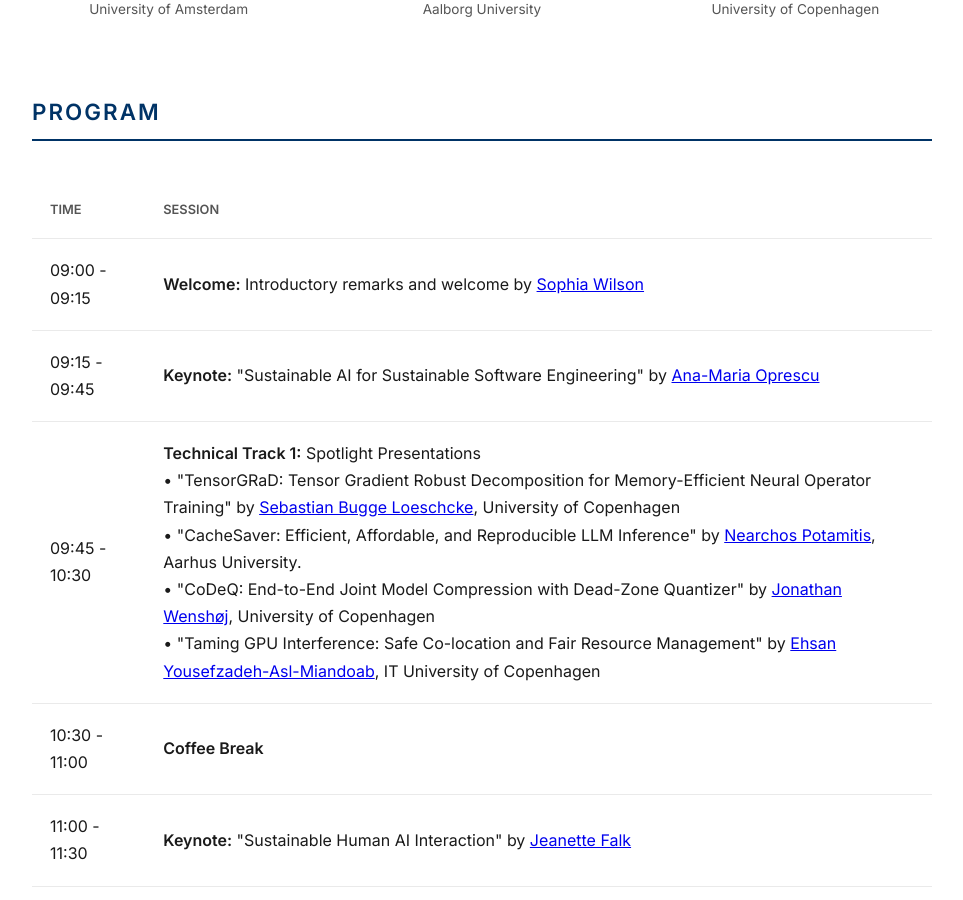
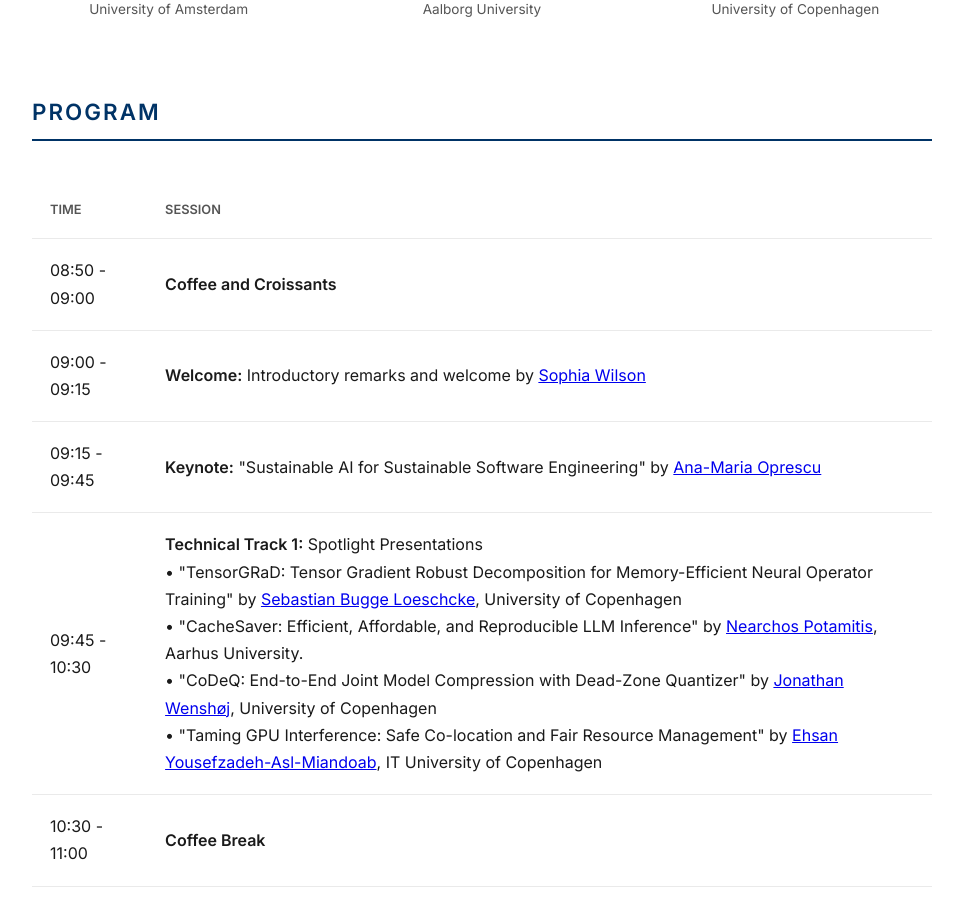
Before and after one commit to saintslab/saintslab.github.io, a Jekyll site: the page workshop2026/index.html, which Jekyll copies as it is, in a window 1280 px wide and 900 px high, scrolled down 1397 px. Shown: the whole window, without its empty margins (158-1121 px from the left). Built offline with Jekyll 4.4.1, drawn with Linux system fonts in a browser that asks for light colours.

Commit message:
Update program

```diff
--- a/workshop2026/index.html
+++ b/workshop2026/index.html
@@ -245,6 +245,10 @@
             </thead>
             <tbody>
                 <tr>
+                    <td>08:50 - 09:00</td>
+                    <td><strong>Coffee and Croissants</strong> </td>
+                </tr>
+                <tr>
                     <td>09:00 - 09:15</td>
                     <td><strong>Welcome:</strong> Introductory remarks and welcome by <a href="https://sophiawilson18.github.io/">Sophia Wilson</a></td>
                 </tr>
```
